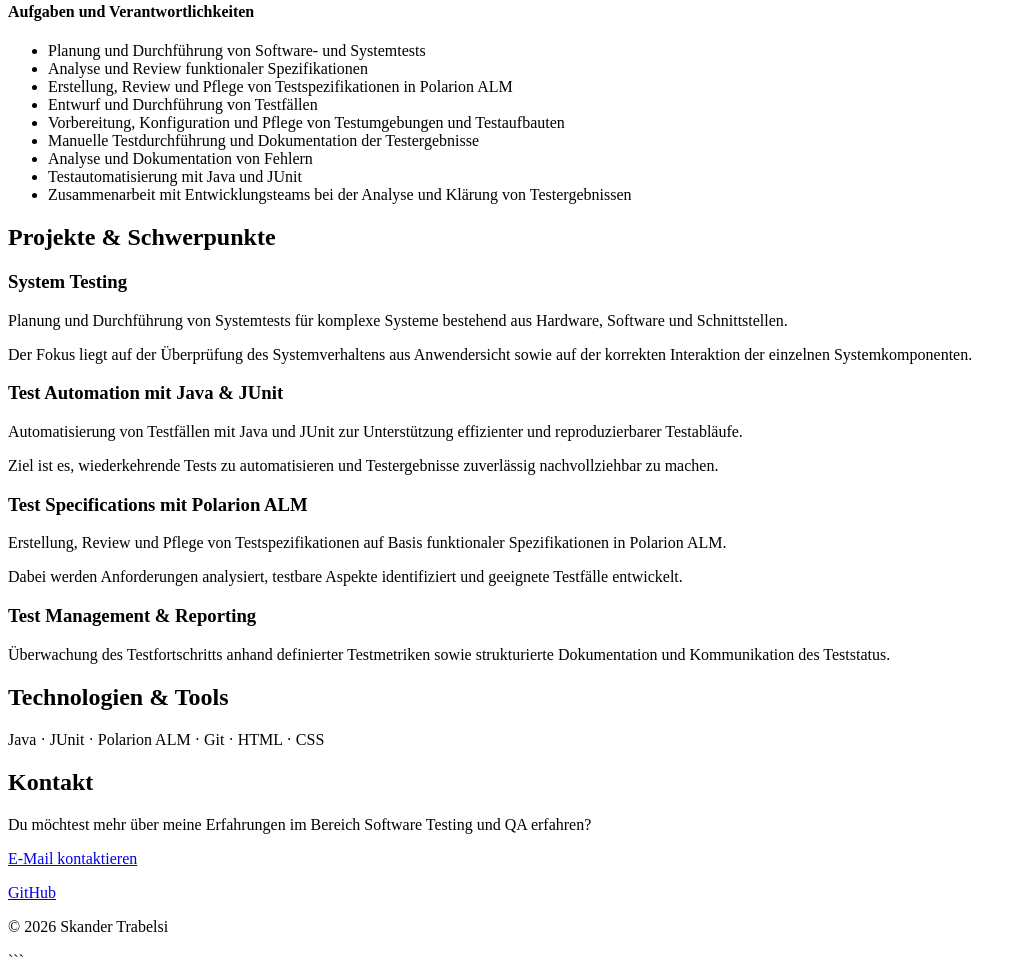
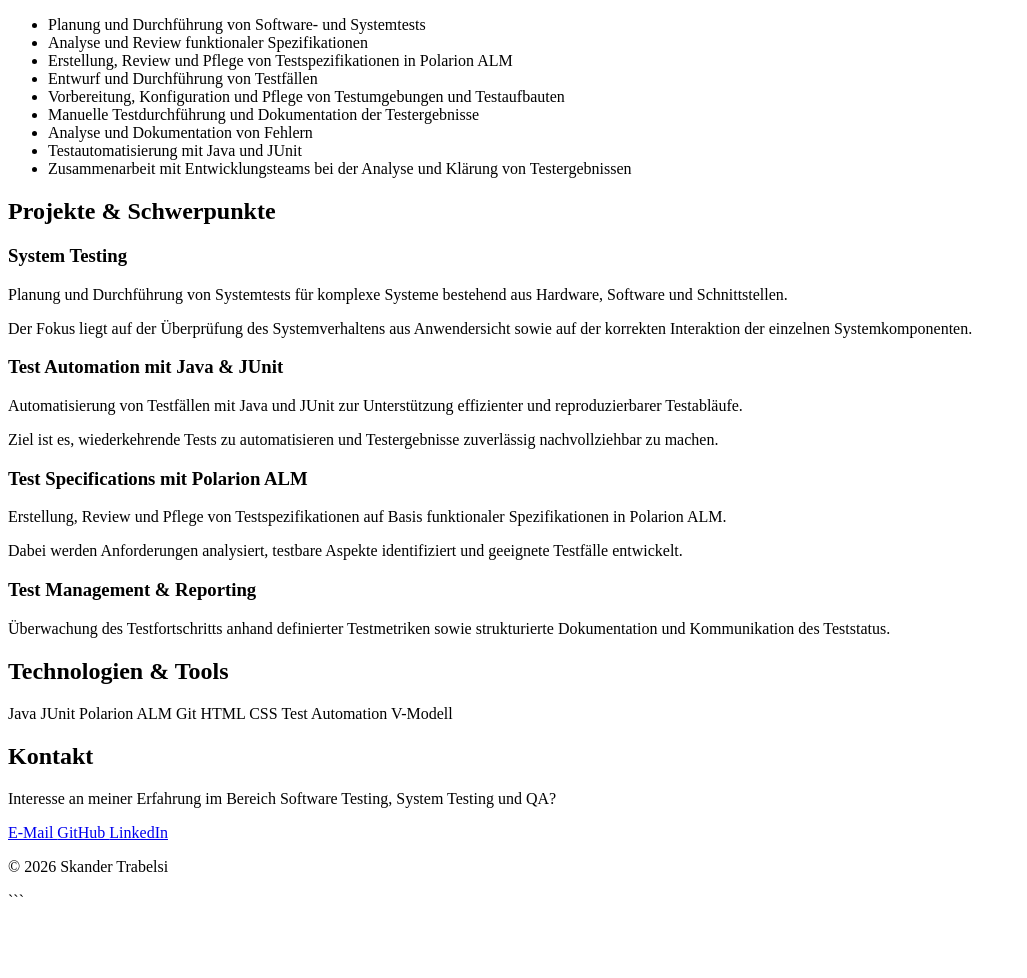
Before and after one commit to skantrabelsi/portfolio, a plain HTML site: page index.html in a window 1280 px wide. Shown: the part 1070-2048 px from the top of the page, without its empty margins (0-1027 px from the left). After the commit the page ends 1988 px from the top, so only its background shows below. Drawn offline with Linux system fonts and the light colour scheme.

Commit message:
Update index.html

````diff
--- a/index.html
+++ b/index.html
@@ -1,4 +1,3 @@
-```html
 <!DOCTYPE html>
 <html lang="de">
 
@@ -310,10 +309,18 @@
 
     <h2>Technologien & Tools</h2>
 
-            <p>
-                Java · JUnit · Polarion ALM · Git ·
-                HTML · CSS
-            </p>
+    <div class="tech-list">
+
+        <span class="tech">Java</span>
+        <span class="tech">JUnit</span>
+        <span class="tech">Polarion ALM</span>
+        <span class="tech">Git</span>
+        <span class="tech">HTML</span>
+        <span class="tech">CSS</span>
+        <span class="tech">Test Automation</span>
+        <span class="tech">V-Modell</span>
+
+    </div>
 
 </section>
 
@@ -327,21 +334,27 @@
     <h2>Kontakt</h2>
 
     <p>
-                Du möchtest mehr über meine Erfahrungen
-                im Bereich Software Testing und QA erfahren?
+        Interesse an meiner Erfahrung im Bereich
+        Software Testing, System Testing und QA?
     </p>
 
-            <p>
-                <a href="mailto:DEINE-EMAIL@BEISPIEL.DE">
-                    E-Mail kontaktieren
+    <div class="contact-links">
+
+        <a href="mailto:skantrabelsi@gmail.com">
+            E-Mail
         </a>
-            </p>
 
-            <p>
-                <a href="https://github.com/DEIN-GITHUB-NAME">
+        <a href="https://github.com/skantrabelsi"
+           target="_blank">
             GitHub
         </a>
-            </p>
+
+        <a href="https://www.linkedin.com/"
+           target="_blank">
+            LinkedIn
+        </a>
+
+    </div>
 
 </section>
 
````
Lines whose indentation alone changed are shown as unchanged.
